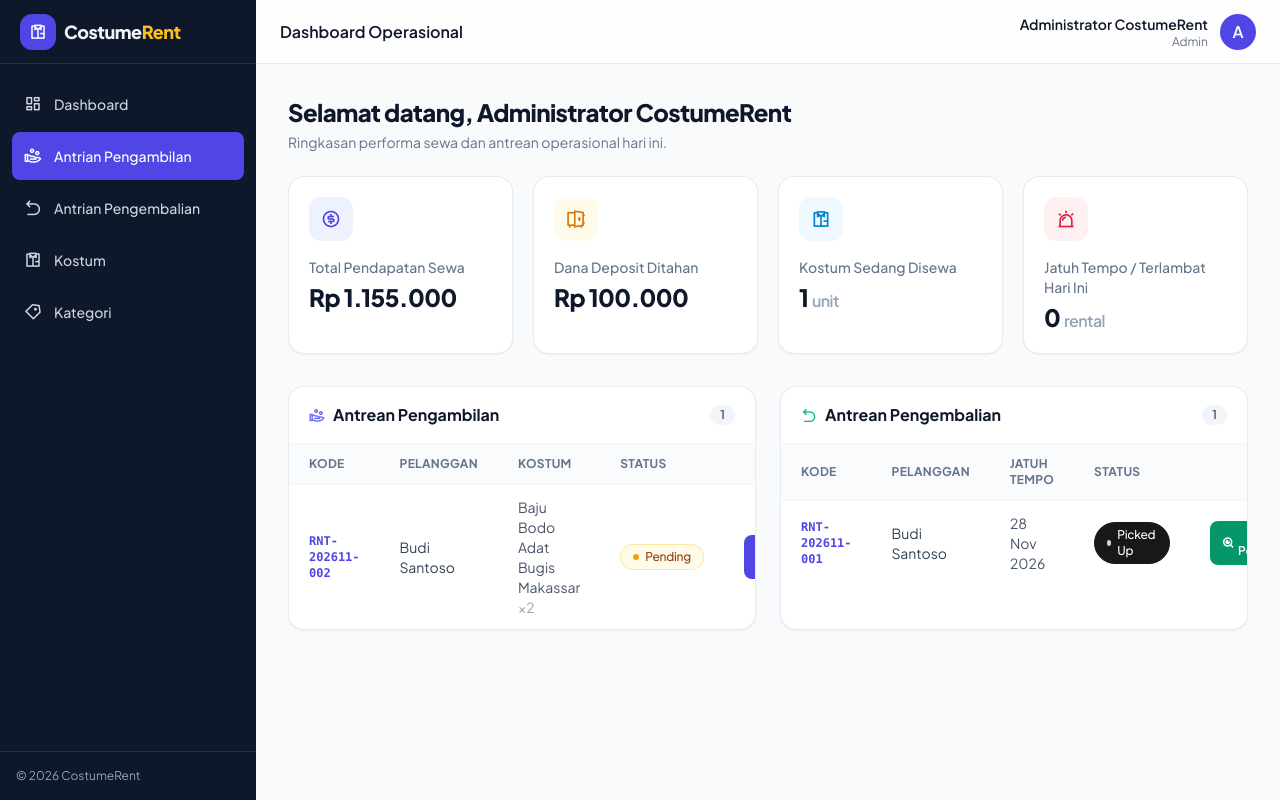
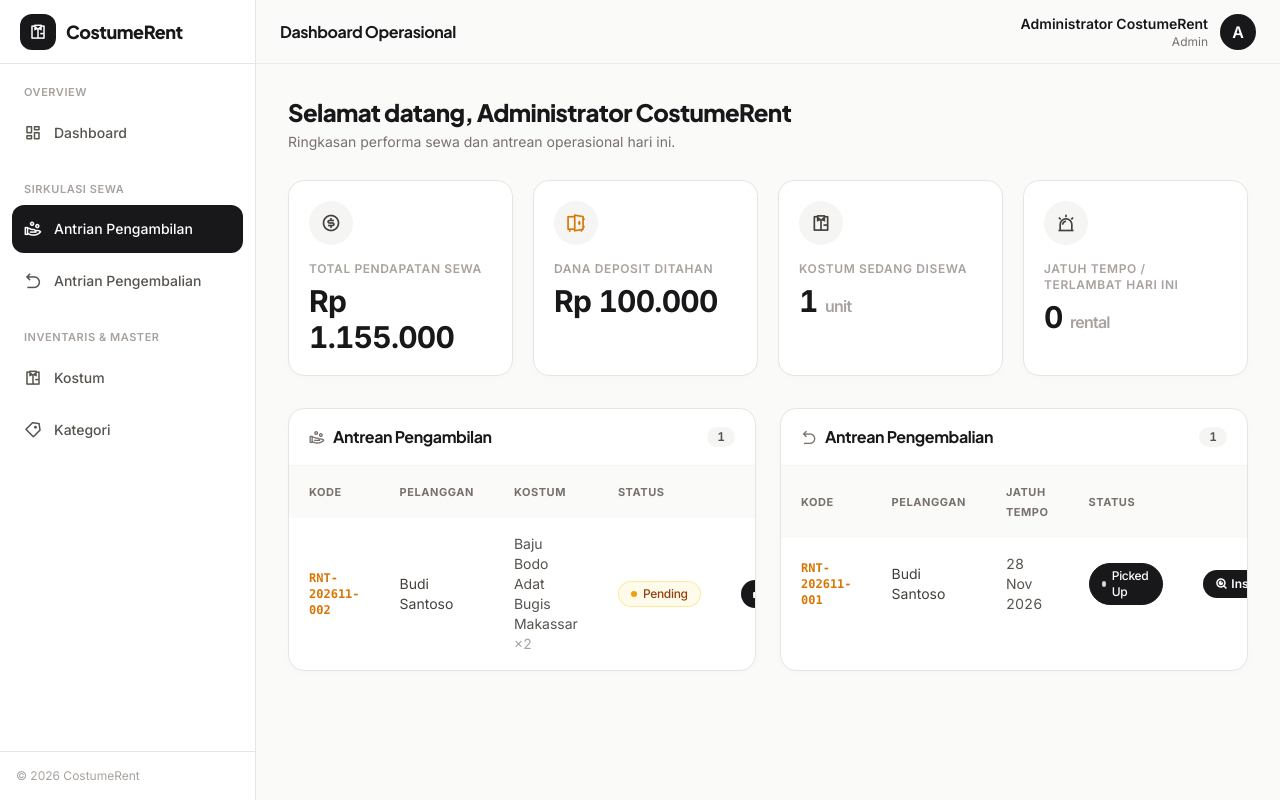
Before and after one commit to bobss11/costumerent, a Laravel app: page /admin/pickups in a window 1280 px wide. Run offline with Laravel 12, Linux system fonts and the light colour scheme; a user stored in the database is signed in; data comes from the database, SQL or seed files in the repository; some libraries are stand-ins or nearby versions.

Commit message:
redesign: admin light sidebar shell + dashboard KPI cards and queues

```diff
--- a/resources/views/admin/dashboard.blade.php
+++ b/resources/views/admin/dashboard.blade.php
@@ -17,97 +17,89 @@
         </div>
     @endif
 
-    <div class="mb-6">
-        <h2 class="text-2xl font-extrabold tracking-tight text-slate-900">Selamat datang, {{ Auth::user()->name }}</h2>
-        <p class="mt-1 text-sm text-slate-500">Ringkasan performa sewa dan antrean operasional hari ini.</p>
+    <div class="mb-7">
+        <h2 class="font-display text-2xl font-extrabold tracking-tight text-zinc-900">Selamat datang, {{ Auth::user()->name }}</h2>
+        <p class="mt-1 text-sm text-stone-500">Ringkasan performa sewa dan antrean operasional hari ini.</p>
     </div>
 
     {{-- 4 KPI cards --}}
     <div class="grid grid-cols-1 gap-5 sm:grid-cols-2 xl:grid-cols-4">
         {{-- Total rental revenue --}}
-        <div class="rounded-2xl border border-slate-200/80 bg-white p-5 shadow-sm">
-            <div class="flex items-center justify-between">
-                <span class="flex h-11 w-11 items-center justify-center rounded-xl bg-indigo-50 text-indigo-600">
+        <div class="rounded-2xl border border-stone-200 bg-white p-5 shadow-soft">
+            <span class="flex h-11 w-11 items-center justify-center rounded-full bg-stone-100 text-stone-700">
                 <i class="ri-money-dollar-circle-line text-xl"></i>
             </span>
-            </div>
-            <p class="mt-4 text-sm font-medium text-slate-500">Total Pendapatan Sewa</p>
-            <p class="mt-1 text-2xl font-extrabold tracking-tight text-slate-900">{{ rupiah($totalRevenue) }}</p>
+            <p class="mt-4 text-xs font-semibold uppercase tracking-wider text-stone-400">Total Pendapatan Sewa</p>
+            <p class="mt-1.5 text-3xl font-bold tracking-tight tabular-nums text-zinc-900">{{ rupiah($totalRevenue) }}</p>
         </div>
 
         {{-- Held deposits --}}
-        <div class="rounded-2xl border border-slate-200/80 bg-white p-5 shadow-sm">
-            <div class="flex items-center justify-between">
-                <span class="flex h-11 w-11 items-center justify-center rounded-xl bg-amber-50 text-amber-600">
+        <div class="rounded-2xl border border-stone-200 bg-white p-5 shadow-soft">
+            <span class="flex h-11 w-11 items-center justify-center rounded-full bg-stone-100 text-accent">
                 <i class="ri-safe-2-line text-xl"></i>
             </span>
-            </div>
-            <p class="mt-4 text-sm font-medium text-slate-500">Dana Deposit Ditahan</p>
-            <p class="mt-1 text-2xl font-extrabold tracking-tight text-slate-900">{{ rupiah($heldDeposits) }}</p>
+            <p class="mt-4 text-xs font-semibold uppercase tracking-wider text-stone-400">Dana Deposit Ditahan</p>
+            <p class="mt-1.5 text-3xl font-bold tracking-tight tabular-nums text-zinc-900">{{ rupiah($heldDeposits) }}</p>
         </div>
 
         {{-- Costumes rented out --}}
-        <div class="rounded-2xl border border-slate-200/80 bg-white p-5 shadow-sm">
-            <div class="flex items-center justify-between">
-                <span class="flex h-11 w-11 items-center justify-center rounded-xl bg-sky-50 text-sky-600">
+        <div class="rounded-2xl border border-stone-200 bg-white p-5 shadow-soft">
+            <span class="flex h-11 w-11 items-center justify-center rounded-full bg-stone-100 text-stone-700">
                 <i class="ri-shirt-line text-xl"></i>
             </span>
-            </div>
-            <p class="mt-4 text-sm font-medium text-slate-500">Kostum Sedang Disewa</p>
-            <p class="mt-1 text-2xl font-extrabold tracking-tight text-slate-900">{{ $costumesRentedOut }} <span class="text-base font-semibold text-slate-400">unit</span></p>
+            <p class="mt-4 text-xs font-semibold uppercase tracking-wider text-stone-400">Kostum Sedang Disewa</p>
+            <p class="mt-1.5 text-3xl font-bold tracking-tight tabular-nums text-zinc-900">{{ $costumesRentedOut }} <span class="text-base font-semibold text-stone-400">unit</span></p>
         </div>
 
         {{-- Due / overdue alert today --}}
-        <div class="rounded-2xl border {{ $dueTodayAlert > 0 ? 'border-rose-200 bg-rose-50/60' : 'border-slate-200/80 bg-white' }} p-5 shadow-sm">
-            <div class="flex items-center justify-between">
-                <span class="flex h-11 w-11 items-center justify-center rounded-xl bg-rose-50 text-rose-600">
+        <div class="rounded-2xl border {{ $dueTodayAlert > 0 ? 'border-rose-200 bg-rose-50/60' : 'border-stone-200 bg-white' }} p-5 shadow-soft">
+            <span class="flex h-11 w-11 items-center justify-center rounded-full {{ $dueTodayAlert > 0 ? 'bg-rose-100 text-rose-600' : 'bg-stone-100 text-stone-700' }}">
                 <i class="ri-alarm-warning-line text-xl"></i>
             </span>
-            </div>
-            <p class="mt-4 text-sm font-medium text-slate-500">Jatuh Tempo / Terlambat Hari Ini</p>
-            <p class="mt-1 text-2xl font-extrabold tracking-tight {{ $dueTodayAlert > 0 ? 'text-rose-600' : 'text-slate-900' }}">{{ $dueTodayAlert }} <span class="text-base font-semibold text-slate-400">rental</span></p>
+            <p class="mt-4 text-xs font-semibold uppercase tracking-wider text-stone-400">Jatuh Tempo / Terlambat Hari Ini</p>
+            <p class="mt-1.5 text-3xl font-bold tracking-tight tabular-nums {{ $dueTodayAlert > 0 ? 'text-rose-600' : 'text-zinc-900' }}">{{ $dueTodayAlert }} <span class="text-base font-semibold text-stone-400">rental</span></p>
         </div>
     </div>
 
     {{-- Queues --}}
     <div class="mt-8 grid grid-cols-1 gap-6 xl:grid-cols-2">
         {{-- Pickup queue --}}
-        <section id="pickups" class="rounded-2xl border border-slate-200/80 bg-white shadow-sm">
-            <div class="flex items-center justify-between border-b border-slate-100 px-5 py-4">
+        <section id="pickups" class="overflow-hidden rounded-2xl border border-stone-200 bg-white shadow-soft">
+            <div class="flex items-center justify-between border-b border-stone-100 px-5 py-4">
                 <div class="flex items-center gap-2">
-                    <i class="ri-hand-coin-line text-indigo-500"></i>
-                    <h3 class="font-bold text-slate-900">Antrean Pengambilan</h3>
+                    <i class="ri-hand-coin-line text-stone-500"></i>
+                    <h3 class="font-display font-bold tracking-tight text-zinc-900">Antrean Pengambilan</h3>
                 </div>
-                <span class="rounded-full bg-slate-100 px-2.5 py-0.5 text-xs font-semibold text-slate-600">{{ $pickupQueue->count() }}</span>
+                <span class="rounded-full bg-stone-100 px-2.5 py-0.5 text-xs font-semibold tabular-nums text-stone-600">{{ $pickupQueue->count() }}</span>
             </div>
             @if($pickupQueue->isEmpty())
-                <div class="p-8 text-center text-sm text-slate-400">
+                <div class="p-10 text-center text-sm text-stone-400">
                     <i class="ri-inbox-line text-2xl"></i>
                     <p class="mt-2">Tidak ada antrean pengambilan.</p>
                 </div>
             @else
                 <div class="overflow-x-auto">
-                    <table class="min-w-full divide-y divide-slate-100 text-sm">
-                        <thead class="bg-slate-50/80 text-left text-xs font-semibold uppercase tracking-wide text-slate-500">
+                    <table class="min-w-full text-sm">
+                        <thead class="bg-stone-50 text-left text-[11px] font-semibold uppercase tracking-wider text-stone-500">
                             <tr>
-                                <th class="px-5 py-3">Kode</th>
-                                <th class="px-5 py-3">Pelanggan</th>
-                                <th class="px-5 py-3">Kostum</th>
-                                <th class="px-5 py-3">Status</th>
-                                <th class="px-5 py-3 text-right">Aksi</th>
+                                <th class="px-5 py-4">Kode</th>
+                                <th class="px-5 py-4">Pelanggan</th>
+                                <th class="px-5 py-4">Kostum</th>
+                                <th class="px-5 py-4">Status</th>
+                                <th class="px-5 py-4 text-right">Aksi</th>
                             </tr>
                         </thead>
-                        <tbody class="divide-y divide-slate-100">
+                        <tbody class="divide-y divide-stone-100">
                             @foreach($pickupQueue as $rental)
-                                <tr class="hover:bg-slate-50/60">
-                                    <td class="px-5 py-3 font-mono text-xs font-semibold text-indigo-600">{{ $rental->rental_code }}</td>
-                                    <td class="px-5 py-3 text-slate-700">{{ $rental->user->name }}</td>
-                                    <td class="px-5 py-3 text-slate-600">{{ $rental->costume->name }} <span class="text-slate-400">×{{ $rental->qty }}</span></td>
-                                    <td class="px-5 py-3">@include('partials.status-badge', ['status' => $rental->status])</td>
-                                    <td class="px-5 py-3 text-right">
+                                <tr class="hover:bg-stone-50/80">
+                                    <td class="px-5 py-4 font-mono text-xs font-semibold tabular-nums text-accent">{{ $rental->rental_code }}</td>
+                                    <td class="px-5 py-4 text-stone-700">{{ $rental->user->name }}</td>
+                                    <td class="px-5 py-4 text-stone-600">{{ $rental->costume->name }} <span class="tabular-nums text-stone-400">×{{ $rental->qty }}</span></td>
+                                    <td class="px-5 py-4">@include('partials.status-badge', ['status' => $rental->status])</td>
+                                    <td class="px-5 py-4 text-right">
                                         <a href="{{ route('admin.pickups.edit', $rental) }}"
-                                           class="inline-flex items-center gap-1 rounded-lg bg-indigo-600 px-3 py-1.5 text-xs font-semibold text-white transition hover:bg-indigo-700">
-                                            <i class="ri-hand-coin-line"></i> Proses Pengambilan
+                                           class="inline-flex items-center gap-1 rounded-full bg-zinc-900 px-3 py-1.5 text-xs font-semibold text-white transition hover:bg-zinc-800">
+                                            <i class="ri-hand-coin-line"></i> Proses
                                         </a>
                                     </td>
                                 </tr>
@@ -119,46 +111,46 @@
         </section>
 
         {{-- Return queue --}}
-        <section id="returns" class="rounded-2xl border border-slate-200/80 bg-white shadow-sm">
-            <div class="flex items-center justify-between border-b border-slate-100 px-5 py-4">
+        <section id="returns" class="overflow-hidden rounded-2xl border border-stone-200 bg-white shadow-soft">
+            <div class="flex items-center justify-between border-b border-stone-100 px-5 py-4">
                 <div class="flex items-center gap-2">
-                    <i class="ri-arrow-go-back-line text-emerald-500"></i>
-                    <h3 class="font-bold text-slate-900">Antrean Pengembalian</h3>
+                    <i class="ri-arrow-go-back-line text-stone-500"></i>
+                    <h3 class="font-display font-bold tracking-tight text-zinc-900">Antrean Pengembalian</h3>
                 </div>
-                <span class="rounded-full bg-slate-100 px-2.5 py-0.5 text-xs font-semibold text-slate-600">{{ $returnQueue->count() }}</span>
+                <span class="rounded-full bg-stone-100 px-2.5 py-0.5 text-xs font-semibold tabular-nums text-stone-600">{{ $returnQueue->count() }}</span>
             </div>
             @if($returnQueue->isEmpty())
-                <div class="p-8 text-center text-sm text-slate-400">
+                <div class="p-10 text-center text-sm text-stone-400">
                     <i class="ri-inbox-line text-2xl"></i>
                     <p class="mt-2">Tidak ada antrean pengembalian.</p>
                 </div>
             @else
                 <div class="overflow-x-auto">
-                    <table class="min-w-full divide-y divide-slate-100 text-sm">
-                        <thead class="bg-slate-50/80 text-left text-xs font-semibold uppercase tracking-wide text-slate-500">
+                    <table class="min-w-full text-sm">
+                        <thead class="bg-stone-50 text-left text-[11px] font-semibold uppercase tracking-wider text-stone-500">
                             <tr>
-                                <th class="px-5 py-3">Kode</th>
-                                <th class="px-5 py-3">Pelanggan</th>
-                                <th class="px-5 py-3">Jatuh Tempo</th>
-                                <th class="px-5 py-3">Status</th>
-                                <th class="px-5 py-3 text-right">Aksi</th>
+                                <th class="px-5 py-4">Kode</th>
+                                <th class="px-5 py-4">Pelanggan</th>
+                                <th class="px-5 py-4">Jatuh Tempo</th>
+                                <th class="px-5 py-4">Status</th>
+                                <th class="px-5 py-4 text-right">Aksi</th>
                             </tr>
                         </thead>
-                        <tbody class="divide-y divide-slate-100">
+                        <tbody class="divide-y divide-stone-100">
                             @foreach($returnQueue as $rental)
                                 @php $overdue = $rental->end_date->lte($today); @endphp
-                                <tr class="hover:bg-slate-50/60">
-                                    <td class="px-5 py-3 font-mono text-xs font-semibold text-indigo-600">{{ $rental->rental_code }}</td>
-                                    <td class="px-5 py-3 text-slate-700">{{ $rental->user->name }}</td>
-                                    <td class="px-5 py-3">
-                                        <span class="{{ $overdue ? 'font-semibold text-rose-600' : 'text-slate-600' }}">{{ $rental->end_date->translatedFormat('d M Y') }}</span>
+                                <tr class="hover:bg-stone-50/80">
+                                    <td class="px-5 py-4 font-mono text-xs font-semibold tabular-nums text-accent">{{ $rental->rental_code }}</td>
+                                    <td class="px-5 py-4 text-stone-700">{{ $rental->user->name }}</td>
+                                    <td class="px-5 py-4">
+                                        <span class="tabular-nums {{ $overdue ? 'font-semibold text-rose-600' : 'text-stone-600' }}">{{ $rental->end_date->translatedFormat('d M Y') }}</span>
                                         @if($overdue)<i class="ri-alarm-warning-line text-rose-500" title="Jatuh tempo / terlambat"></i>@endif
                                     </td>
-                                    <td class="px-5 py-3">@include('partials.status-badge', ['status' => $rental->status])</td>
-                                    <td class="px-5 py-3 text-right">
+                                    <td class="px-5 py-4">@include('partials.status-badge', ['status' => $rental->status])</td>
+                                    <td class="px-5 py-4 text-right">
                                         <a href="{{ route('admin.returns.create', $rental) }}"
-                                           class="inline-flex items-center gap-1 rounded-lg bg-emerald-600 px-3 py-1.5 text-xs font-semibold text-white transition hover:bg-emerald-700">
-                                            <i class="ri-search-eye-line"></i> Inspeksi Pengembalian
+                                           class="inline-flex items-center gap-1 rounded-full bg-zinc-900 px-3 py-1.5 text-xs font-semibold text-white transition hover:bg-zinc-800">
+                                            <i class="ri-search-eye-line"></i> Inspeksi
                                         </a>
                                     </td>
                                 </tr>
--- a/resources/views/layouts/admin.blade.php
+++ b/resources/views/layouts/admin.blade.php
@@ -12,9 +12,12 @@
         tailwind.config = {
             theme: {
                 extend: {
+                    colors: { canvas: '#FAFAF9', accent: '#D97706' },
                     fontFamily: {
-                        sans: ['"Plus Jakarta Sans"', 'ui-sans-serif', 'system-ui', 'sans-serif'],
+                        display: ['"Plus Jakarta Sans"', 'ui-sans-serif', 'system-ui', 'sans-serif'],
+                        sans: ['"Inter"', 'ui-sans-serif', 'system-ui', 'sans-serif'],
                     },
+                    boxShadow: { soft: '0 2px 12px -4px rgba(0,0,0,0.04)' },
                 },
             },
         };
@@ -23,60 +26,75 @@
     {{-- Alpine.js (CDN) --}}
     <script defer src="https://cdn.jsdelivr.net/npm/alpinejs@3.x.x/dist/cdn.min.js"></script>
 
-    {{-- Google Fonts: Plus Jakarta Sans --}}
+    {{-- Google Fonts: Plus Jakarta Sans (display) + Inter (body) --}}
     <link rel="preconnect" href="https://fonts.googleapis.com">
     <link rel="preconnect" href="https://fonts.gstatic.com" crossorigin>
-    <link href="https://fonts.googleapis.com/css2?family=Plus+Jakarta+Sans:wght@400;500;600;700;800&display=swap" rel="stylesheet">
+    <link href="https://fonts.googleapis.com/css2?family=Inter:wght@400;500;600;700&family=Plus+Jakarta+Sans:wght@500;600;700;800&display=swap" rel="stylesheet">
 
     {{-- RemixIcon (CDN) --}}
     <link href="https://cdn.jsdelivr.net/npm/remixicon@4.2.0/fonts/remixicon.css" rel="stylesheet">
 
     <style>
-        body { font-family: 'Plus Jakarta Sans', sans-serif; }
+        body { font-family: 'Inter', ui-sans-serif, system-ui, sans-serif; }
+        h1, h2, h3, h4, .font-display { font-family: 'Plus Jakarta Sans', ui-sans-serif, system-ui, sans-serif; letter-spacing: -0.02em; }
+        .tabular-nums { font-variant-numeric: tabular-nums; }
         [x-cloak] { display: none !important; }
     </style>
     @stack('head')
 </head>
-<body class="min-h-screen bg-slate-50 text-slate-800 antialiased">
+<body class="min-h-screen bg-[#FAFAF9] text-stone-700 antialiased">
     @php
-        $navLinks = [
+        $navGroups = [
+            'Overview' => [
                 ['label' => 'Dashboard', 'icon' => 'ri-dashboard-line', 'route' => 'admin.dashboard'],
+            ],
+            'Sirkulasi Sewa' => [
                 ['label' => 'Antrian Pengambilan', 'icon' => 'ri-hand-coin-line', 'route' => 'admin.pickups.index'],
                 ['label' => 'Antrian Pengembalian', 'icon' => 'ri-arrow-go-back-line', 'route' => 'admin.returns.index'],
+            ],
+            'Inventaris & Master' => [
                 ['label' => 'Kostum', 'icon' => 'ri-shirt-line', 'route' => 'admin.costumes.index'],
                 ['label' => 'Kategori', 'icon' => 'ri-price-tag-3-line', 'route' => 'admin.categories.index'],
+            ],
         ];
     @endphp
 
     <div x-data="{ sidebarOpen: false }" class="flex min-h-screen">
         {{-- Mobile backdrop --}}
         <div x-show="sidebarOpen" x-cloak @click="sidebarOpen = false"
-             class="fixed inset-0 z-30 bg-slate-900/50 lg:hidden"></div>
+             class="fixed inset-0 z-30 bg-zinc-900/40 lg:hidden"></div>
 
         {{-- Sidebar --}}
         <aside :class="sidebarOpen ? 'translate-x-0' : '-translate-x-full'"
-               class="fixed inset-y-0 left-0 z-40 flex w-64 transform flex-col bg-slate-900 text-slate-100 transition-transform duration-200 lg:translate-x-0">
-            <div class="flex h-16 items-center gap-2 border-b border-white/10 px-5">
-                <span class="flex h-9 w-9 items-center justify-center rounded-xl bg-indigo-600 text-white">
+               class="fixed inset-y-0 left-0 z-40 flex w-64 transform flex-col border-r border-stone-200 bg-white transition-transform duration-200 lg:translate-x-0">
+            <div class="flex h-16 items-center gap-2.5 border-b border-stone-200 px-5">
+                <span class="flex h-9 w-9 items-center justify-center rounded-xl bg-zinc-900 text-white">
                     <i class="ri-shirt-line text-lg"></i>
                 </span>
-                <span class="text-lg font-extrabold tracking-tight">Costume<span class="text-amber-400">Rent</span></span>
+                <span class="font-display text-lg font-extrabold tracking-tight text-zinc-900">CostumeRent</span>
             </div>
-            <nav class="flex-1 space-y-1 overflow-y-auto px-3 py-4">
-                @foreach($navLinks as $link)
+            <nav class="flex-1 space-y-6 overflow-y-auto px-3 py-5">
+                @foreach($navGroups as $groupLabel => $links)
+                    <div>
+                        <p class="px-3 pb-2 text-[11px] font-semibold uppercase tracking-wider text-stone-400">{{ $groupLabel }}</p>
+                        <div class="space-y-1">
+                            @foreach($links as $link)
                                 @php
                                     $exists = Route::has($link['route']);
                                     $active = $exists && request()->routeIs($link['route'].'*');
                                 @endphp
                                 <a href="{{ $exists ? route($link['route']) : '#' }}"
-                       class="flex items-center gap-3 rounded-lg px-3 py-2.5 text-sm font-medium transition
-                              {{ $active ? 'bg-indigo-600 text-white' : 'text-slate-300 hover:bg-white/5 hover:text-white' }}">
+                                   class="flex items-center gap-3 rounded-xl px-3 py-2.5 text-sm font-medium transition
+                                          {{ $active ? 'bg-zinc-900 text-white' : 'text-stone-600 hover:bg-stone-100 hover:text-zinc-900' }}">
                                     <i class="{{ $link['icon'] }} text-lg"></i>
                                     <span>{{ $link['label'] }}</span>
                                 </a>
                             @endforeach
+                        </div>
+                    </div>
+                @endforeach
             </nav>
-            <div class="border-t border-white/10 p-4 text-xs text-slate-400">
+            <div class="border-t border-stone-200 p-4 text-xs text-stone-400">
                 &copy; {{ date('Y') }} CostumeRent
             </div>
         </aside>
@@ -84,25 +102,25 @@
         {{-- Main column --}}
         <div class="flex min-w-0 flex-1 flex-col lg:pl-64">
             {{-- Top bar --}}
-            <header class="sticky top-0 z-20 flex h-16 items-center justify-between border-b border-slate-200/80 bg-white/80 px-4 backdrop-blur-md sm:px-6">
+            <header class="sticky top-0 z-20 flex h-16 items-center justify-between border-b border-stone-200/70 bg-[#FAFAF9]/85 px-4 backdrop-blur-md sm:px-6">
                 <div class="flex items-center gap-3">
-                    <button @click="sidebarOpen = !sidebarOpen" class="rounded-lg p-2 text-slate-600 hover:bg-slate-100 lg:hidden">
+                    <button @click="sidebarOpen = !sidebarOpen" class="rounded-xl p-2 text-stone-600 hover:bg-stone-100 lg:hidden">
                         <i class="ri-menu-line text-xl"></i>
                     </button>
-                    <h1 class="text-base font-semibold text-slate-900">@yield('page-title', 'Panel Operasional')</h1>
+                    <h1 class="font-display text-base font-bold tracking-tight text-zinc-900">@yield('page-title', 'Panel Operasional')</h1>
                 </div>
                 <div class="flex items-center gap-3" x-data="{ menu: false }">
                     @auth
                         <div class="hidden text-right sm:block">
-                            <p class="text-sm font-semibold text-slate-900">{{ Auth::user()->name }}</p>
-                            <p class="text-xs capitalize text-slate-500">{{ Auth::user()->role }}</p>
+                            <p class="text-sm font-semibold text-zinc-900">{{ Auth::user()->name }}</p>
+                            <p class="text-xs capitalize text-stone-500">{{ Auth::user()->role }}</p>
                         </div>
                         <div class="relative">
-                            <button @click="menu = !menu" class="flex h-9 w-9 items-center justify-center rounded-full bg-indigo-600 font-semibold text-white">
+                            <button @click="menu = !menu" class="flex h-9 w-9 items-center justify-center rounded-full bg-zinc-900 font-semibold text-white">
                                 {{ strtoupper(substr(Auth::user()->name, 0, 1)) }}
                             </button>
                             <div x-show="menu" x-cloak @click.outside="menu = false"
-                                 class="absolute right-0 mt-2 w-44 rounded-xl border border-slate-200 bg-white p-1.5 shadow-lg">
+                                 class="absolute right-0 mt-2 w-44 rounded-xl border border-stone-200 bg-white p-1.5 shadow-soft">
                                 <form method="POST" action="{{ route('logout') }}">
                                     @csrf
                                     <button type="submit" class="flex w-full items-center gap-2 rounded-lg px-3 py-2 text-left text-sm font-medium text-rose-600 hover:bg-rose-50">
```
Lines whose indentation alone changed are shown as unchanged.
